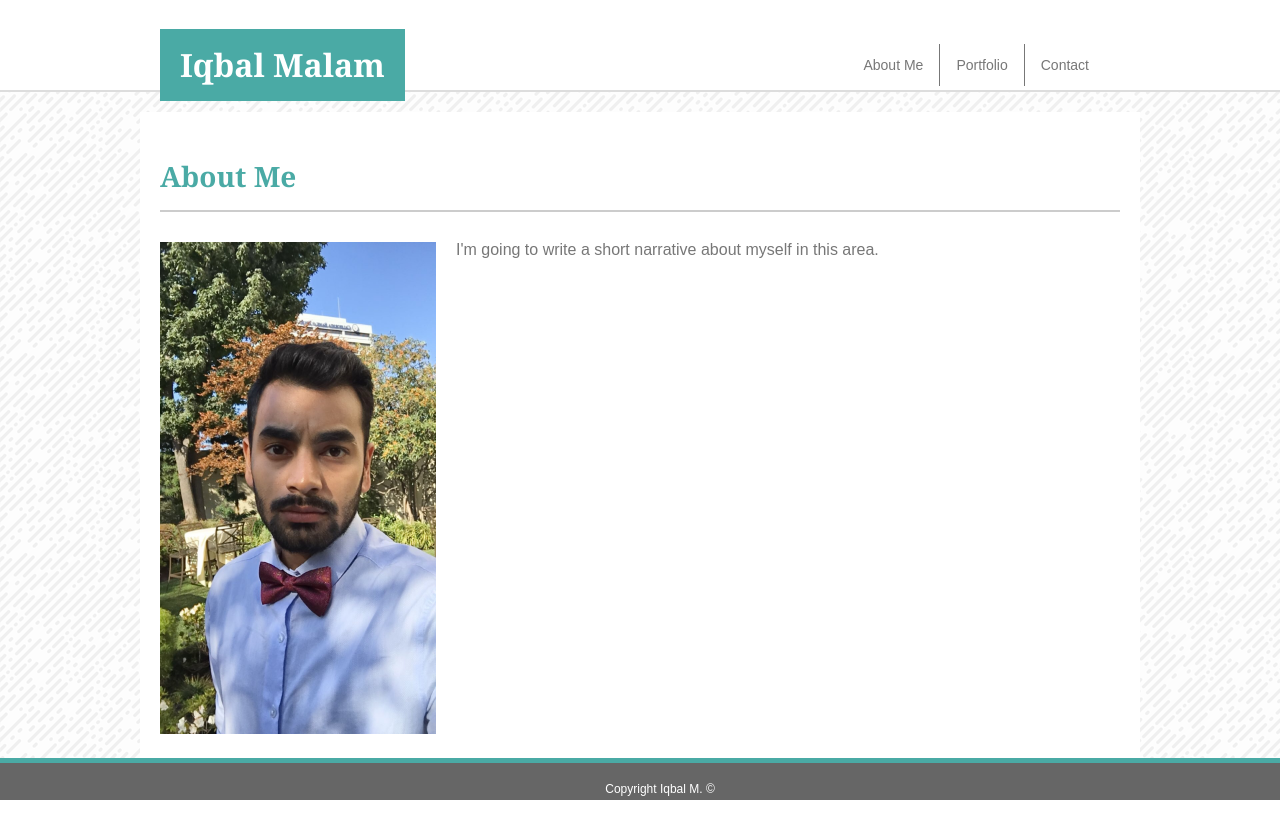
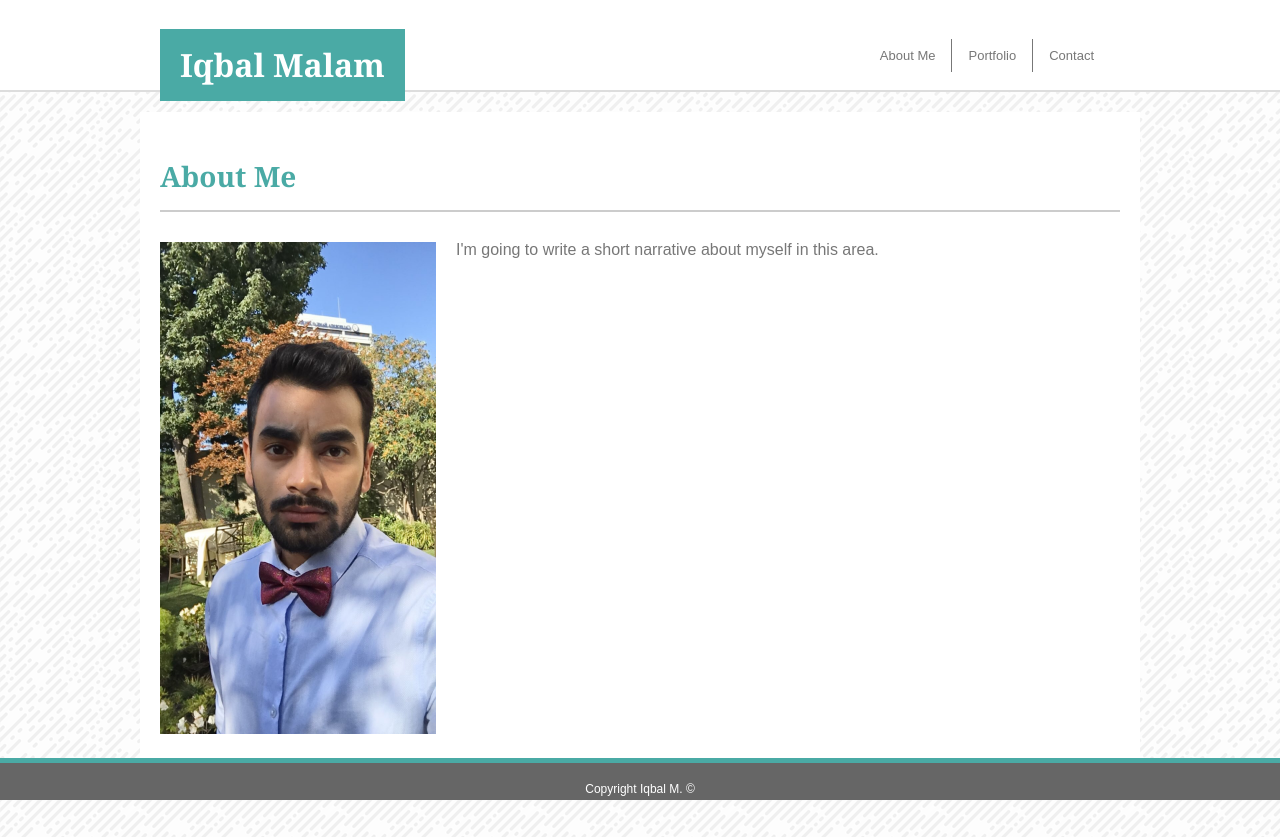
Before and after one commit to imalam64/Basic-Portfolio, a plain HTML site: page index.html in a window 1280 px wide. Before the commit the page ends 800 px from the top, so only its background shows below. Drawn offline with Linux system fonts and the light colour scheme.

Commit message:
fixed contents and footer spacing

```diff
--- a/assets/css/style.css
+++ b/assets/css/style.css
@@ -1,5 +1,8 @@
 body{
     background-image: url("../images/funky-lines.png");
+    display: flex;
+  flex-direction: column;
+  align-items: center;
 }
 
 .banner{
@@ -37,11 +40,11 @@ body{
 .header ul{
     list-style-type: none;
     margin: 0;
-    padding: 15px;
+    padding: 10px;
     float: right;
     overflow: hidden;
     font-family: 'Arial', 'Helvetica Neue', Helvetica, sans-serif;
-    font-size: 14px;
+    font-size: 13px;
 }
 
 .header li{
@@ -51,7 +54,7 @@ body{
 .header li a {
     display: block;
     text-align: center;
-    padding: 14px 16px;
+    padding: 10px 16px;
     text-decoration:none;
     color: #777777
 }
@@ -66,14 +69,13 @@ body{
     clear: both;
     width: 960px;
     position: relative;
-    margin: 0 auto;
-    margin-bottom: 20px;
+    margin: auto;
+    margin-bottom: 60px;
     background: #ffffff;
     overflow: auto;
     padding: 20px;
     font-family: 'Arial', 'Helvetica Neue', Helvetica, sans-serif;
     color: #777777;
-    padding: 20px;
 }
 
 .contents p{
@@ -127,11 +129,13 @@ body{
     font-size: 14px;
 }
 
+
+
 .footer{
     clear: both;
+    content: "";
     position: fixed;
-    left: 0;
-    bottom: 0;
+    bottom: 0rem;
     width: 100%;
     text-align: center;
     background-color: #666666;
```
